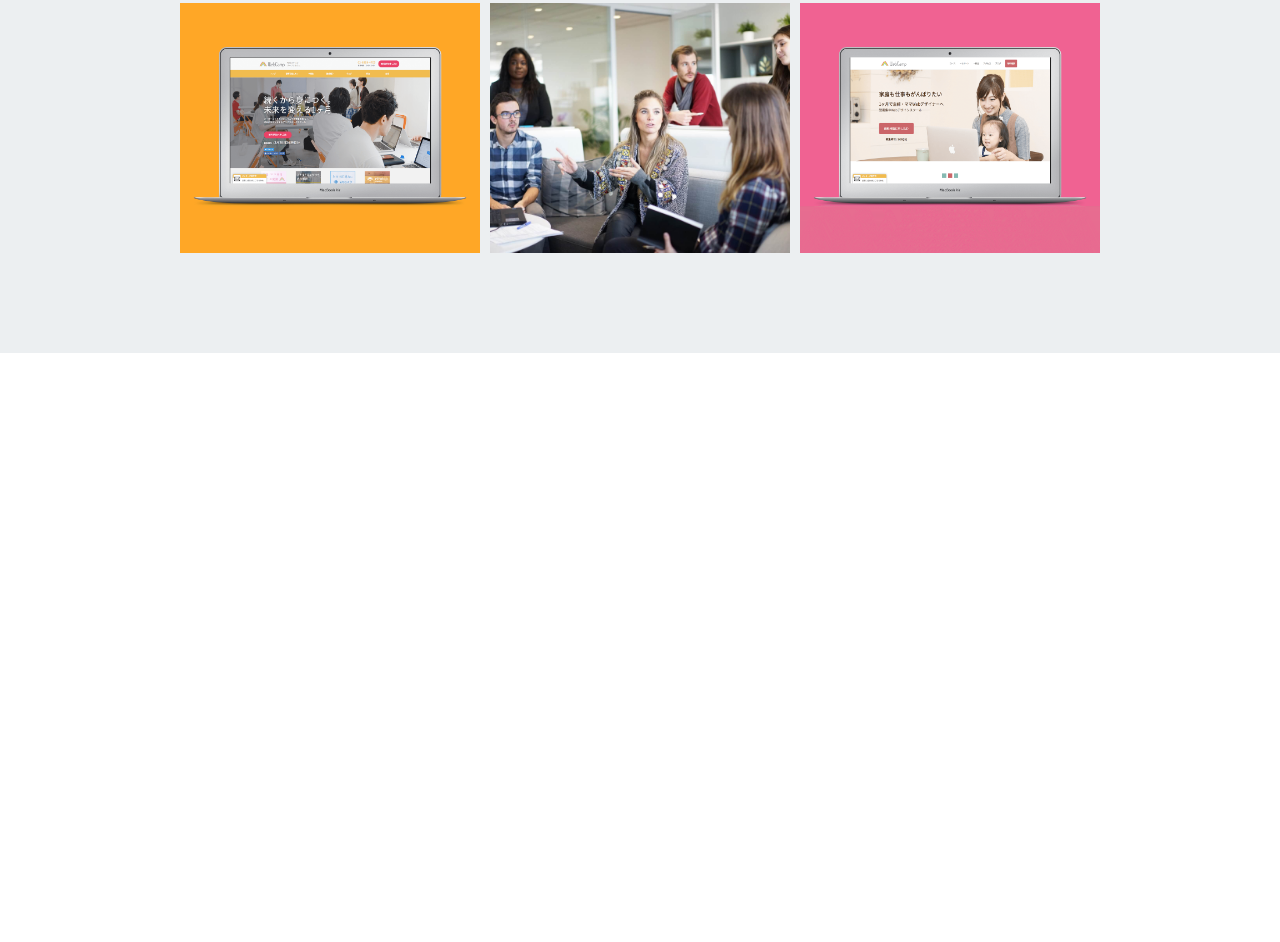
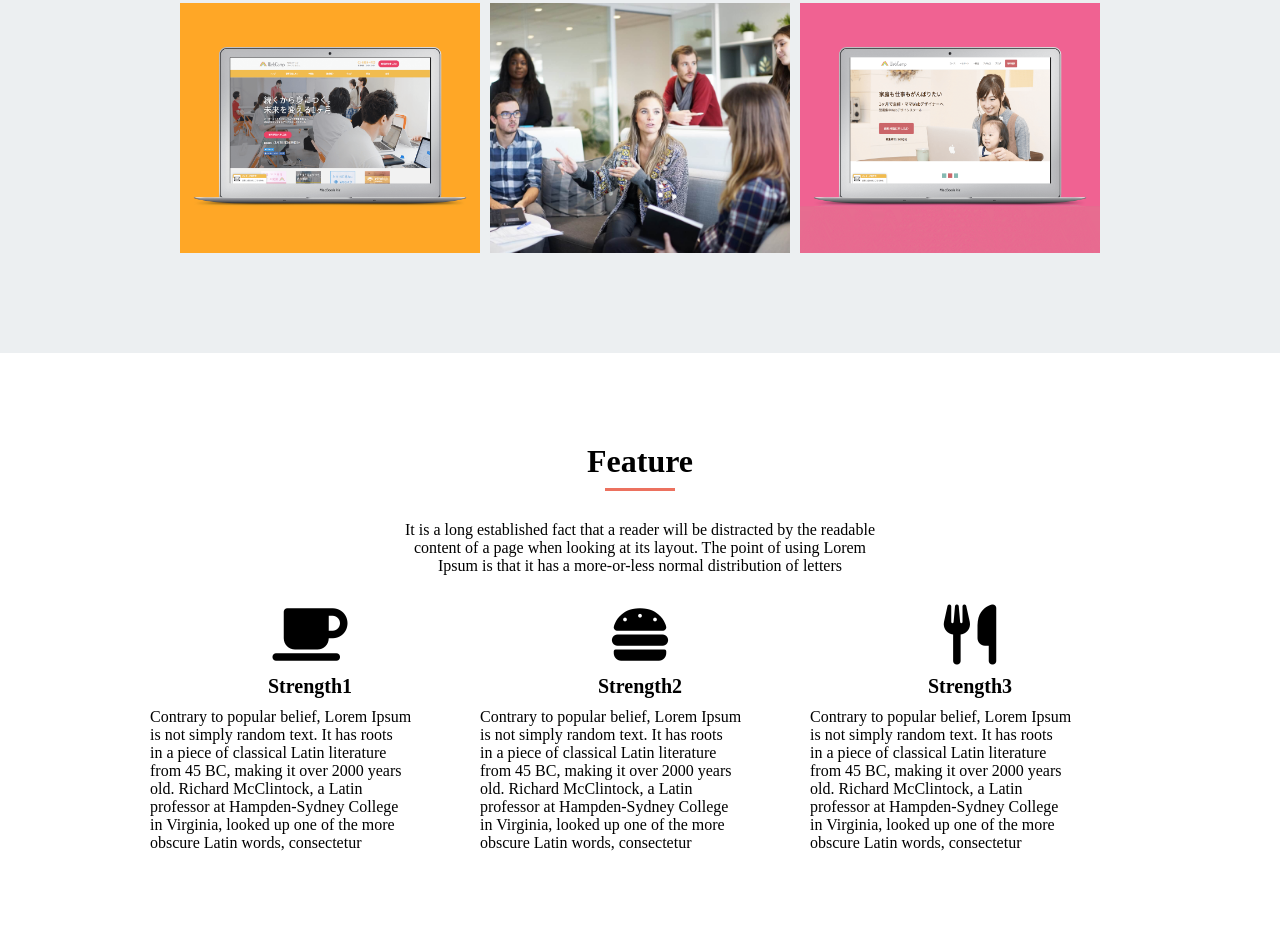
Before and after one commit to wa-r/HTML-CSS-Challenge, a plain HTML site: page index.html in a window 1280 px wide. Shown: the part 1229-2171 px from the top of the page. Before the commit the page ends 1582 px from the top, so only its background shows below. Drawn offline with Linux system fonts and the light colour scheme.

Commit message:
feature作成

```diff
--- a/index.html
+++ b/index.html
@@ -2,6 +2,7 @@
 <html lang="ja">
   <head>
     <meta charset="UTF-8" />
+    <script src="https://kit.fontawesome.com/ff199016f3.js" crossorigin="anonymous"></script>
     <title>My Site</title>
     <link rel="stylesheet" href="style.css">
   </head>
@@ -9,20 +10,20 @@
     <!-- header -->
     <header>
       <div class="container">
-        <a href="index.html#main-visual"><img class="logo" src="img/logo.png"　alt="ロゴ"></a>
+        <a href="#main-visual"><img class="logo" src="img/logo.png"　alt="ロゴ"></a>
         <nav>
           <ul class="nav-list">
             <li class="nav-list-item">
-              <a href="index/html#portfolio">Portfolio</a>
+              <a href="#portfolio">Portfolio</a>
             </li>
             <li class="nav-list-item">
-              <a href="index.html#feature">Feature</a>
+              <a href="#feature">Feature</a>
             </li>
             <li class="nav-list-item">
-              <a href="index.html#profile">Profile</a>
+              <a href="#profile">Profile</a>
             </li>
             <li class="nav-list-item">
-              <a href="index.html#contact">Contact</a>
+              <a href="#contact">Contact</a>
             </li>
           </ul>
         </nav>
@@ -42,7 +43,8 @@
         <p class="heading-text">
           It is a long established fact that a reader will be distracted by the readable<br>
           content of a page when looking at its layout. The point of using Lorem<br>
-          Ipsum is that it has a more-or-less normal distribution of letters</p>
+          Ipsum is that it has a more-or-less normal distribution of letters
+        </p>
         <div class="box-container">
           <div class="box1"></div>
           <div class="box2"></div>
@@ -53,5 +55,66 @@
         </div>
       </div>
     </section>
+    <!-- Feature -->
+    <section id="feature">
+      <div class="container">
+        <h2 class="heading">Feature</h2>
+        <p class="heading-text">
+            It is a long established fact that a reader will be distracted by the readable<br>
+            content of a page when looking at its layout. The point of using Lorem<br>
+            Ipsum is that it has a more-or-less normal distribution of letters
+        </p>
+        <div class="strength-container">
+          <div class="strength">
+            <div class="strength-top">
+              <i class="fas fa-coffee"></i>
+              <h3>Strength1</h3>
+            </div>
+            <p>
+              Contrary to popular belief, Lorem Ipsum<br>
+              is not simply random text. It has roots<br>
+              in a piece of classical Latin literature<br>
+              from 45 BC, making it over 2000 years<br>
+              old. Richard McClintock, a Latin<br>
+              professor at Hampden-Sydney College<br>
+              in Virginia, looked up one of the more<br>
+              obscure Latin words, consectetur<br>
+            </p>
+          </div>
+          <div class="strength">
+            <div class="strength-top">
+              <i class="fas fa-hamburger"></i>
+              <h3>Strength2</h3>
+            </div>
+            <p>
+              Contrary to popular belief, Lorem Ipsum<br>
+              is not simply random text. It has roots<br>
+              in a piece of classical Latin literature<br>
+              from 45 BC, making it over 2000 years<br>
+              old. Richard McClintock, a Latin<br>
+              professor at Hampden-Sydney College<br>
+              in Virginia, looked up one of the more<br>
+              obscure Latin words, consectetur<br>
+            </p>
+          </div>
+          <div class="strength">
+            <div class="strength-top">
+              <i class="fas fa-utensils"></i>
+              <h3>Strength3</h3>
+            </div>
+            <p>
+              Contrary to popular belief, Lorem Ipsum<br>
+              is not simply random text. It has roots<br>
+              in a piece of classical Latin literature<br>
+              from 45 BC, making it over 2000 years<br>
+              old. Richard McClintock, a Latin<br>
+              professor at Hampden-Sydney College<br>
+              in Virginia, looked up one of the more<br>
+              obscure Latin words, consectetur<br>
+            </p>
+          </div>
+        </div>
+      </div>
+    </section>
   </body>
 </html>
--- a/style.css
+++ b/style.css
@@ -157,3 +157,38 @@ header a {
   background-size: cover;
   background-position: center;
 }
+
+#feature {
+  display: flex;
+  justify-content: center;
+  margin: 0 auto;
+}
+
+#feature .container {
+  width: 980px;
+  margin-bottom: 90px;
+}
+
+.strength {
+  float: left;
+  width: 320px;
+  margin-right: 10px;
+  /* margin-right: 10px; */
+}
+
+.strength:last-child {
+  margin-right: 0;
+}
+
+.strength-top{
+  text-align: center;
+}
+
+.strength-top i {
+  font-size: 60px;
+}
+
+.strength-top h3 {
+  margin: 10px 0;
+  font-size: 20px;
+}
```
